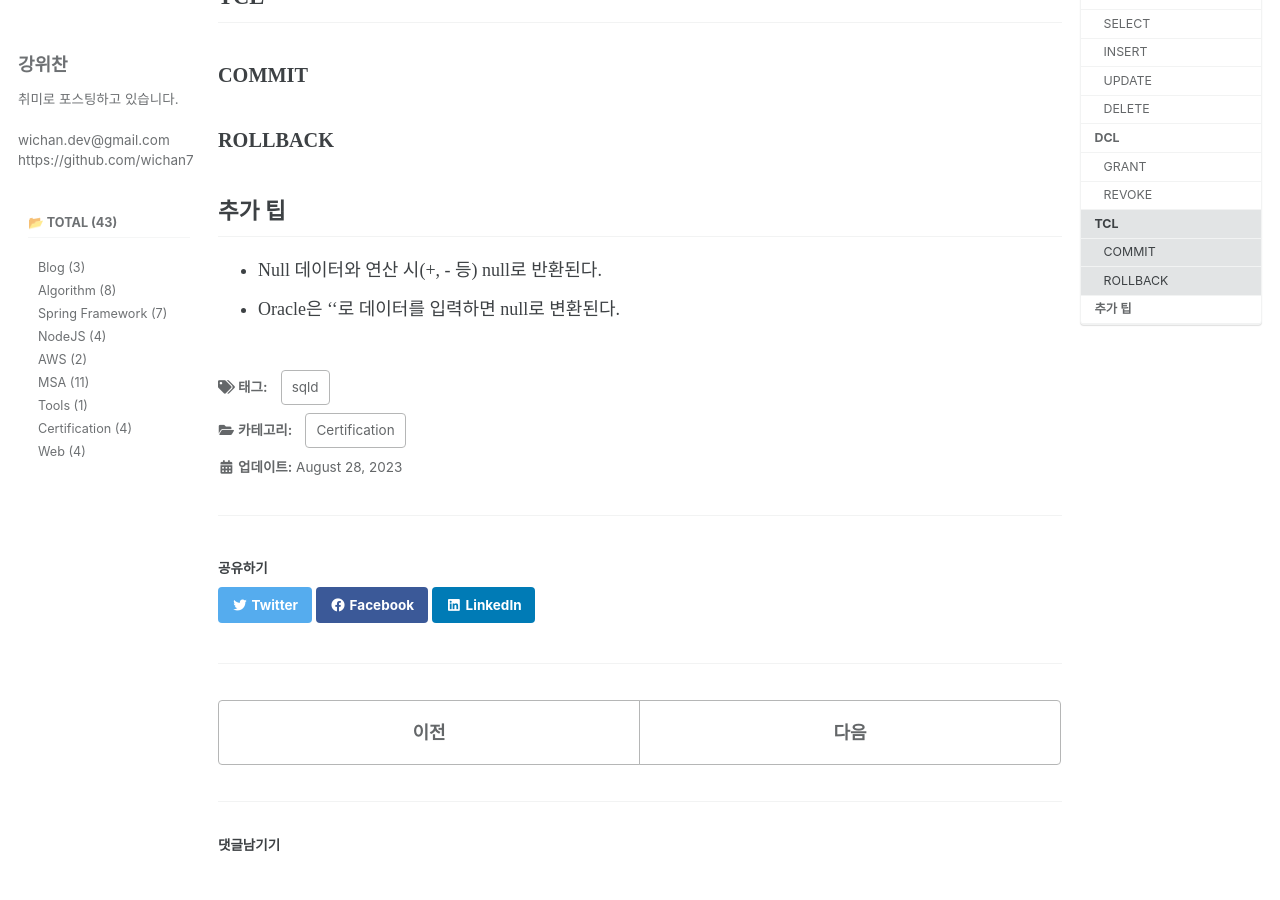
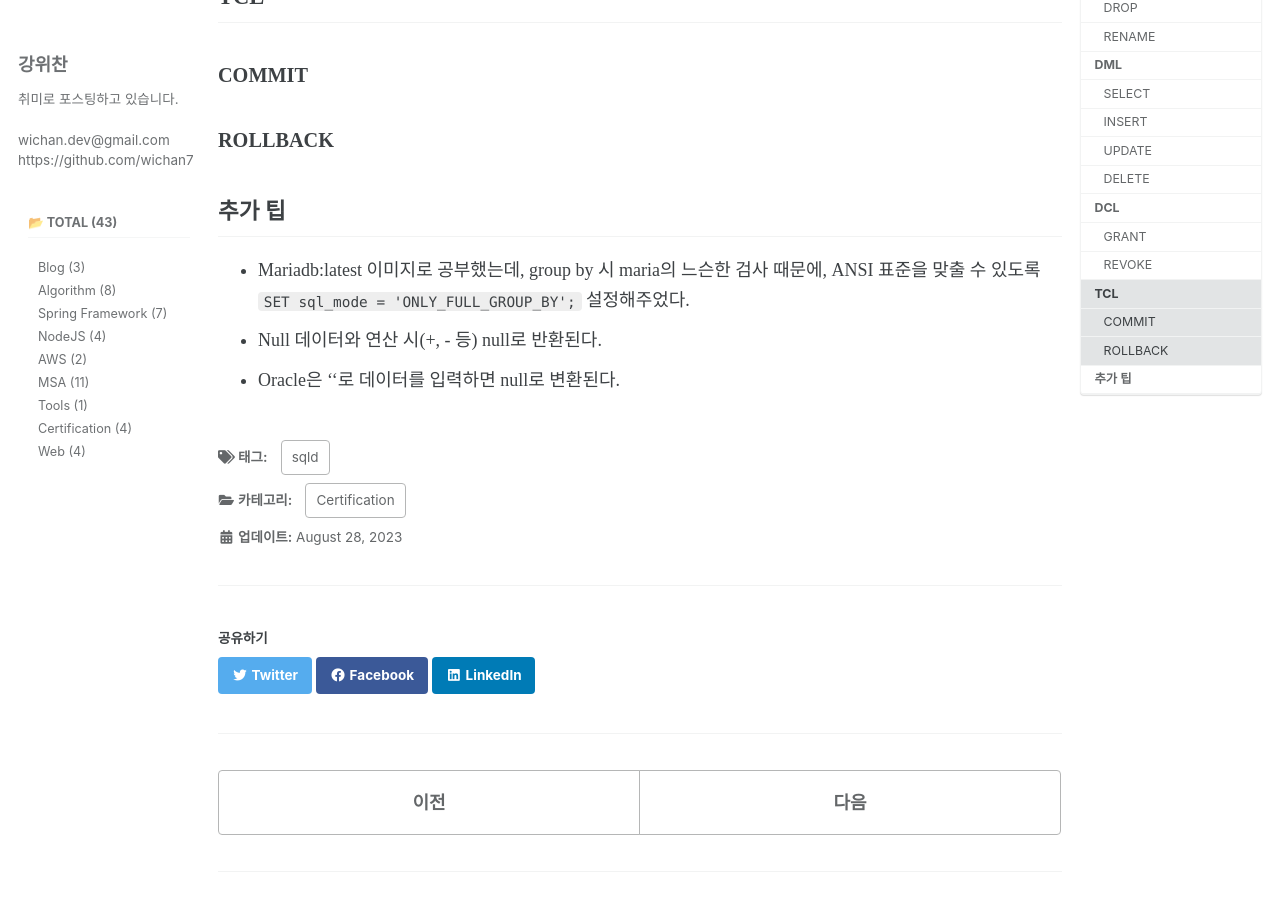
Before and after one commit to wichan7/wichan7.github.io, a Jekyll site: the page built from _posts/2023-08-28-sqld-diary.md, in a window 1280 px wide and 900 px high, scrolled down 5166 px. Built offline with Jekyll 4.4.1, drawn with Linux system fonts in a browser that asks for light colours; cached includes are drawn as plain includes; some web fonts are replaced; comment, search, counter and statistics services are not loaded.

Commit message:
Update: SET sql_mode = 'ONLY_FULL_GROUP_BY'; 추가

```diff
--- a/_posts/2023-08-28-sqld-diary.md
+++ b/_posts/2023-08-28-sqld-diary.md
@@ -149,5 +149,6 @@ RENAME emp TO emp_new
 ### ROLLBACK
 
 ## 추가 팁
+* Mariadb:latest 이미지로 공부했는데, group by 시 maria의 느슨한 검사 때문에, ANSI 표준을 맞출 수 있도록 `SET sql_mode = 'ONLY_FULL_GROUP_BY';` 설정해주었다.
 * Null 데이터와 연산 시(+, - 등) null로 반환된다.
 * Oracle은 ''로 데이터를 입력하면 null로 변환된다.
```
